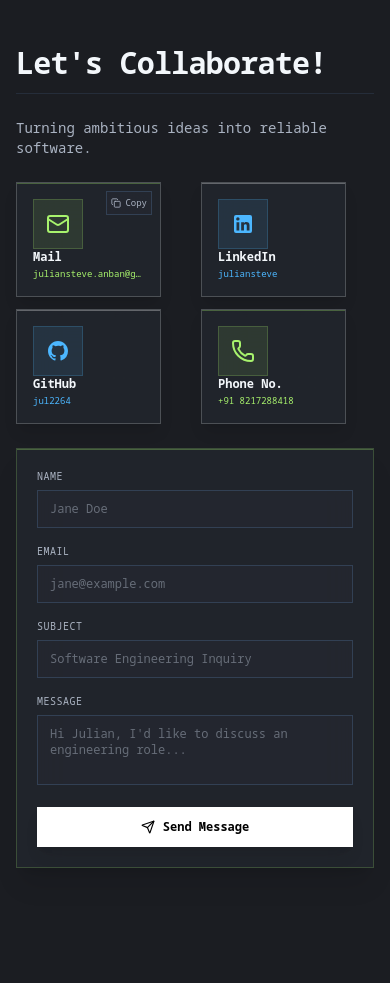
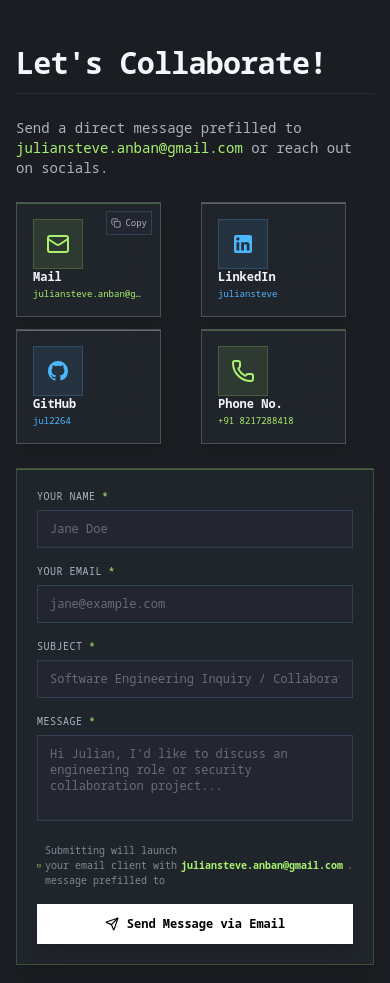
Before and after one commit to jul2264/Portfolio, a Next.js app: page / in a window 390 px wide. Shown: the part 5600-6583 px from the top of the page. Before the commit the page ends 6516 px from the top, so only its background shows below. Built offline with nearby package versions, Linux system fonts and the light colour scheme; no server answers.

Commit message:
Make direct message form functional with prefilled mailto draft

```diff
--- a/sections/Contact.tsx
+++ b/sections/Contact.tsx
@@ -5,48 +5,76 @@ import { useTheme } from 'next-themes';
 import { motion } from 'framer-motion';
 import { resumeData } from '@/lib/data';
 import { trackContactClick } from '@/lib/gtag';
-import { Mail, Send, Sparkles, Phone, Copy, Check } from 'lucide-react';
+import { Mail, Send, Sparkles, Phone, Copy, Check, ExternalLink, RefreshCw } from 'lucide-react';
 import { GithubIcon, LinkedinIcon } from '@/components/ui/SocialIcons';
 import confetti from 'canvas-confetti';
 
 export function ContactSection() {
   const { theme } = useTheme();
   const [copiedEmail, setCopiedEmail] = useState(false);
+  const [copiedMessage, setCopiedMessage] = useState(false);
   const [formState, setFormState] = useState({ name: '', email: '', subject: '', message: '' });
   const [submitted, setSubmitted] = useState(false);
+
+  const targetEmail = resumeData.personal.email || 'juliansteve.anban@gmail.com';
 
   const buttonThemeClasses = theme === 'light'
     ? 'text-white bg-black hover:bg-neutral-800'
     : 'text-black bg-white hover:bg-slate-200';
 
   const handleCopyEmail = () => {
-    navigator.clipboard.writeText(resumeData.personal.email);
+    navigator.clipboard.writeText(targetEmail);
     setCopiedEmail(true);
     trackContactClick('Copy Email');
     setTimeout(() => setCopiedEmail(false), 2500);
   };
 
+  const getMailtoUrl = () => {
+    const subject = encodeURIComponent(formState.subject.trim() || 'Direct Inquiry from Portfolio');
+    const body = encodeURIComponent(
+      `Hi Julian,\n\n${formState.message.trim()}\n\n---\nSender Details:\nName: ${formState.name.trim()}\nEmail: ${formState.email.trim()}`
+    );
+    return `mailto:${targetEmail}?subject=${subject}&body=${body}`;
+  };
+
+  const getGmailWebUrl = () => {
+    const subject = encodeURIComponent(formState.subject.trim() || 'Direct Inquiry from Portfolio');
+    const body = encodeURIComponent(
+      `Hi Julian,\n\n${formState.message.trim()}\n\n---\nSender Details:\nName: ${formState.name.trim()}\nEmail: ${formState.email.trim()}`
+    );
+    return `https://mail.google.com/mail/?view=cm&fs=1&to=${encodeURIComponent(targetEmail)}&su=${subject}&body=${body}`;
+  };
+
+  const handleCopyFormattedMessage = () => {
+    const formatted = `To: ${targetEmail}\nSubject: ${formState.subject}\n\nHi Julian,\n\n${formState.message}\n\n---\nSender Details:\nName: ${formState.name}\nEmail: ${formState.email}`;
+    navigator.clipboard.writeText(formatted);
+    setCopiedMessage(true);
+    trackContactClick('Copy Formatted Message');
+    setTimeout(() => setCopiedMessage(false), 2500);
+  };
+
   const handleSubmit = (e: React.FormEvent) => {
     e.preventDefault();
     setSubmitted(true);
-    trackContactClick('Form Submit');
+    trackContactClick('Form Submit Mailto');
+
+    // Trigger native mail app with prefilled details
+    const mailtoUrl = getMailtoUrl();
+    window.location.href = mailtoUrl;
+
     confetti({
       particleCount: 80,
       spread: 70,
       origin: { y: 0.6 }
     });
-    setTimeout(() => {
-      setSubmitted(false);
-      setFormState({ name: '', email: '', subject: '', message: '' });
-    }, 4000);
   };
 
   const contactCards = [
     {
       icon: <Mail className="w-6 h-6" />,
       label: 'Mail',
-      value: resumeData.personal.email,
-      href: `mailto:${resumeData.personal.email}`,
+      value: targetEmail,
+      href: `mailto:${targetEmail}`,
       onClick: () => trackContactClick('Direct Mailto Link'),
       accent: 'green' as const,
       extra: (
@@ -127,7 +155,7 @@ export function ContactSection() {
           transition={{ delay: 0.08, duration: 0.5, ease: [0.16, 1, 0.3, 1] }}
           className="text-textMuted text-sm sm:text-base font-light mb-6"
         >
-          Turning ambitious ideas into reliable software.
+          Send a direct message prefilled to <span className="font-mono text-accentGreen font-medium">{targetEmail}</span> or reach out on socials.
         </motion.p>
 
         {/* ─── Two-Column Layout ─── */}
@@ -184,11 +212,61 @@ export function ContactSection() {
             <div className="absolute top-0 left-0 right-0 h-[1px] bg-accentGreen/30" />
 
             {submitted ? (
-              <div className="text-center py-8 flex flex-col items-center gap-2">
-                <Sparkles className="w-10 h-10 text-accentGreen animate-bounce" />
-                <h3 className="text-xl font-bold text-textPrimary">Message Sent!</h3>
-                <p className="text-textMuted text-xs">Thank you for reaching out. I&apos;ll get back to you soon.</p>
-              </div>
+              <motion.div
+                initial={{ opacity: 0, scale: 0.95 }}
+                animate={{ opacity: 1, scale: 1 }}
+                className="py-6 flex flex-col items-center text-center gap-4"
+              >
+                <div className="p-3 rounded-none bg-accentGreen/10 border border-accentGreen/30 text-accentGreen">
+                  <Sparkles className="w-8 h-8 animate-bounce" />
+                </div>
+
+                <div>
+                  <h3 className="text-xl font-bold text-textPrimary mb-1">Email Draft Created!</h3>
+                  <p className="text-textMuted text-xs max-w-md">
+                    Launching your default mail client with recipient <span className="text-accentGreen font-mono font-semibold">{targetEmail}</span>, subject, and message prefilled.
+                  </p>
+                </div>
+
+                {/* Option Buttons */}
+                <div className="grid grid-cols-1 sm:grid-cols-2 gap-2.5 w-full max-w-md pt-2">
+                  <a
+                    href={getMailtoUrl()}
+                    className="px-4 py-2.5 text-xs font-mono font-bold bg-accentGreen/20 hover:bg-accentGreen/30 border border-accentGreen/40 text-accentGreen flex items-center justify-center gap-2 transition-colors"
+                  >
+                    <Mail className="w-3.5 h-3.5" /> Re-open Mail App
+                  </a>
+
+                  <a
+                    href={getGmailWebUrl()}
+                    target="_blank"
+                    rel="noopener noreferrer"
+                    className="px-4 py-2.5 text-xs font-mono font-bold bg-accentBlue/20 hover:bg-accentBlue/30 border border-accentBlue/40 text-accentBlue flex items-center justify-center gap-2 transition-colors"
+                  >
+                    <ExternalLink className="w-3.5 h-3.5" /> Open in Gmail Web
+                  </a>
+
+                  <button
+                    type="button"
+                    onClick={handleCopyFormattedMessage}
+                    className="px-4 py-2.5 text-xs font-mono font-bold bg-surface border border-borderSubtle hover:border-textPrimary text-textPrimary flex items-center justify-center gap-2 transition-colors"
+                  >
+                    {copiedMessage ? <Check className="w-3.5 h-3.5 text-accentGreen" /> : <Copy className="w-3.5 h-3.5" />}
+                    {copiedMessage ? 'Copied to Clipboard!' : 'Copy Formatted Text'}
+                  </button>
+
+                  <button
+                    type="button"
+                    onClick={() => {
+                      setSubmitted(false);
+                      setFormState({ name: '', email: '', subject: '', message: '' });
+                    }}
+                    className="px-4 py-2.5 text-xs font-mono font-bold bg-surface border border-borderSubtle hover:border-textPrimary text-textMuted hover:text-textPrimary flex items-center justify-center gap-2 transition-colors"
+                  >
+                    <RefreshCw className="w-3.5 h-3.5" /> Send Another Message
+                  </button>
+                </div>
+              </motion.div>
             ) : (
               <form onSubmit={handleSubmit} className="space-y-4">
                 {/* Name + Email Row */}
@@ -199,14 +277,16 @@ export function ContactSection() {
                     viewport={{ once: false }}
                     transition={{ delay: 0.2, duration: 0.4 }}
                   >
-                    <label className="block text-[10px] font-mono uppercase text-textMuted mb-1.5 tracking-wider">Name</label>
+                    <label className="block text-[10px] font-mono uppercase text-textMuted mb-1.5 tracking-wider">
+                      Your Name <span className="text-accentGreen">*</span>
+                    </label>
                     <input
                       type="text"
                       required
                       value={formState.name}
                       onChange={(e) => setFormState({ ...formState, name: e.target.value })}
                       placeholder="Jane Doe"
-                      className="w-full px-3 py-2.5 rounded-none bg-surface/90 border border-borderSubtle focus:border-accentBlue text-textPrimary text-xs placeholder:text-textMuted/50 focus:outline-none transition-colors"
+                      className="w-full px-3 py-2.5 rounded-none bg-surface/90 border border-borderSubtle focus:border-accentGreen text-textPrimary text-xs placeholder:text-textMuted/50 focus:outline-none transition-colors"
                     />
                   </motion.div>
                   <motion.div
@@ -215,14 +295,16 @@ export function ContactSection() {
                     viewport={{ once: false }}
                     transition={{ delay: 0.25, duration: 0.4 }}
                   >
-                    <label className="block text-[10px] font-mono uppercase text-textMuted mb-1.5 tracking-wider">Email</label>
+                    <label className="block text-[10px] font-mono uppercase text-textMuted mb-1.5 tracking-wider">
+                      Your Email <span className="text-accentGreen">*</span>
+                    </label>
                     <input
                       type="email"
                       required
                       value={formState.email}
                       onChange={(e) => setFormState({ ...formState, email: e.target.value })}
                       placeholder="jane@example.com"
-                      className="w-full px-3 py-2.5 rounded-none bg-surface/90 border border-borderSubtle focus:border-accentBlue text-textPrimary text-xs placeholder:text-textMuted/50 focus:outline-none transition-colors"
+                      className="w-full px-3 py-2.5 rounded-none bg-surface/90 border border-borderSubtle focus:border-accentGreen text-textPrimary text-xs placeholder:text-textMuted/50 focus:outline-none transition-colors"
                     />
                   </motion.div>
                 </div>
@@ -234,36 +316,45 @@ export function ContactSection() {
                   viewport={{ once: false }}
                   transition={{ delay: 0.3, duration: 0.4 }}
                 >
-                  <label className="block text-[10px] font-mono uppercase text-textMuted mb-1.5 tracking-wider">Subject</label>
+                  <label className="block text-[10px] font-mono uppercase text-textMuted mb-1.5 tracking-wider">
+                    Subject <span className="text-accentGreen">*</span>
+                  </label>
                   <input
                     type="text"
                     required
                     value={formState.subject}
                     onChange={(e) => setFormState({ ...formState, subject: e.target.value })}
-                    placeholder="Software Engineering Inquiry"
-                    className="w-full px-3 py-2.5 rounded-none bg-surface/90 border border-borderSubtle focus:border-accentBlue text-textPrimary text-xs placeholder:text-textMuted/50 focus:outline-none transition-colors"
+                    placeholder="Software Engineering Inquiry / Collaboration"
+                    className="w-full px-3 py-2.5 rounded-none bg-surface/90 border border-borderSubtle focus:border-accentGreen text-textPrimary text-xs placeholder:text-textMuted/50 focus:outline-none transition-colors"
                   />
                 </motion.div>
 
-                {/* Message (compact) */}
+                {/* Message */}
                 <motion.div
                   initial={{ opacity: 0, y: 10 }}
                   whileInView={{ opacity: 1, y: 0 }}
                   viewport={{ once: false }}
                   transition={{ delay: 0.35, duration: 0.4 }}
                 >
-                  <label className="block text-[10px] font-mono uppercase text-textMuted mb-1.5 tracking-wider">Message</label>
+                  <label className="block text-[10px] font-mono uppercase text-textMuted mb-1.5 tracking-wider">
+                    Message <span className="text-accentGreen">*</span>
+                  </label>
                   <textarea
-                    rows={3}
+                    rows={4}
                     required
                     value={formState.message}
                     onChange={(e) => setFormState({ ...formState, message: e.target.value })}
-                    placeholder="Hi Julian, I'd like to discuss an engineering role..."
-                    className="w-full px-3 py-2.5 rounded-none bg-surface/90 border border-borderSubtle focus:border-accentBlue text-textPrimary text-xs placeholder:text-textMuted/50 focus:outline-none transition-colors resize-none"
+                    placeholder="Hi Julian, I'd like to discuss an engineering role or security collaboration project..."
+                    className="w-full px-3 py-2.5 rounded-none bg-surface/90 border border-borderSubtle focus:border-accentGreen text-textPrimary text-xs placeholder:text-textMuted/50 focus:outline-none transition-colors resize-none"
                   />
                 </motion.div>
 
-                {/* Send Button — Black for Light Mode Visibility */}
+                {/* Helper notice */}
+                <p className="text-[10px] font-mono text-textMuted/70 flex items-center gap-1">
+                  <Mail className="w-3 h-3 text-accentGreen inline" /> Submitting will launch your email client with message prefilled to <span className="text-accentGreen font-semibold">{targetEmail}</span>.
+                </p>
+
+                {/* Send Button */}
                 <motion.button
                   type="submit"
                   initial={{ opacity: 0, y: 10 }}
@@ -274,7 +365,7 @@ export function ContactSection() {
                   whileTap={{ scale: 0.98 }}
                   className={`w-full py-3 rounded-none font-bold transition-all shadow-lg flex items-center justify-center gap-2 text-xs ${buttonThemeClasses}`}
                 >
-                  <Send className="w-3.5 h-3.5" /> Send Message
+                  <Send className="w-3.5 h-3.5" /> Send Message via Email
                 </motion.button>
               </form>
             )}
```
